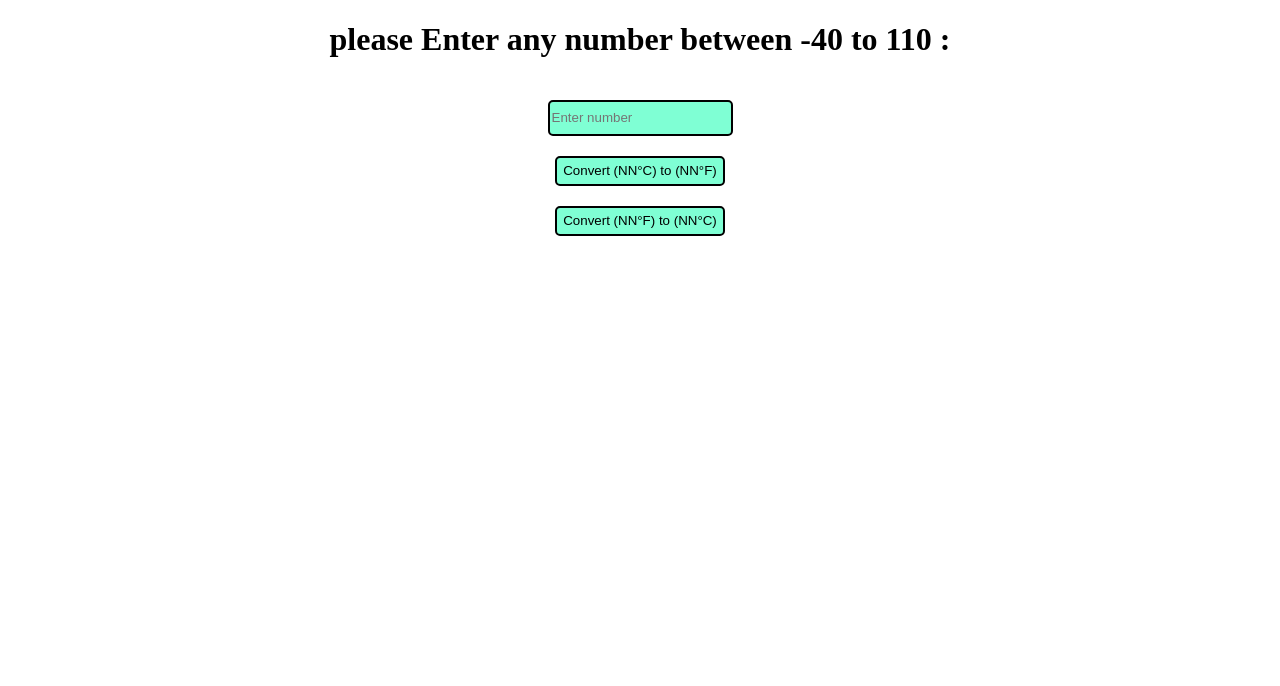
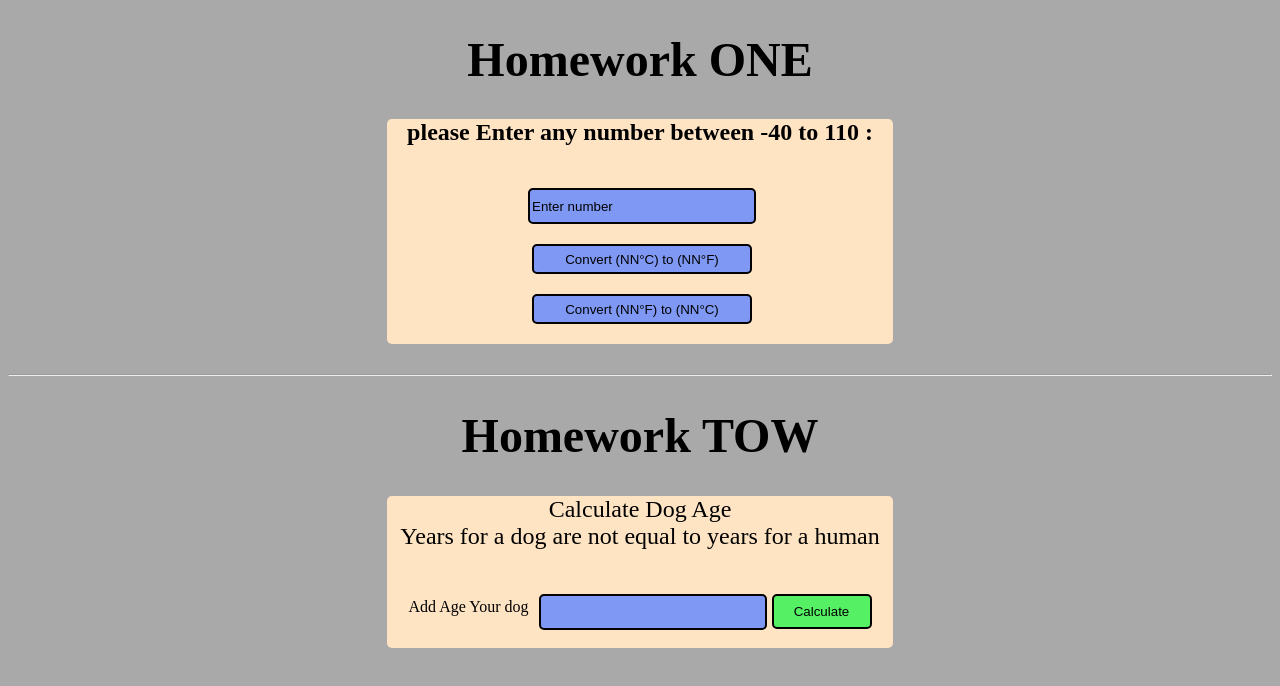
Before and after one commit to Ibrahim-wais-22/task-js1, a plain HTML site: page index.html in a window 1280 px wide. Drawn offline with Linux system fonts and the light colour scheme.

Commit message:
homework tow

```diff
--- a/css/style.css
+++ b/css/style.css
@@ -1,13 +1,25 @@
+body {
+    background-color: darkgray;
+}
 h1{
+    font-size: 3rem;
+    margin: 10;
+    text-align: center;
+}
+h2{
     margin: 10;
     text-align: center;
 }
 .btn2{
+    width: 220px;
     height: 30px;
-    background-color: aquamarine;
+    background-color: rgb(126, 152, 243);
     border: 2px solid #000;
     border-radius: 5px;
     margin-top: 20px;
+}
+.btn2::placeholder{
+    color: #000;
 }
 .container{
     width: 100%;
@@ -15,4 +27,39 @@ h1{
     flex-direction: column;
     align-items: center;
     justify-content: center;
+    padding: 2px;
 }
+.hw{
+    background-color: bisque;
+    margin: 30px 30% ;
+    /* margin-right: 30%; */
+
+    border-radius: 5px;
+}
+/* ---------homework tow ------------- */
+p{
+    text-align: center;
+    font-size: 1.5rem;
+}
+.inputdiv{
+    display: flex;
+    align-items: center;
+    justify-content: center;
+
+}
+.lAge{
+ margin-right: 10px;
+ margin-top: 10px;
+}
+.btn1{
+    width: 100px;
+    height: 35px;
+    background-color: rgb(86, 240, 101);
+    border: 2px solid #000;
+    border-radius: 5px;
+    margin-top: 20px;
+    margin-left: 5px;
+}
+.resultAgeDog{
+    color: rgb(63, 171, 74);;
+}
--- a/index.html
+++ b/index.html
@@ -5,14 +5,32 @@
     <meta http-equiv="X-UA-Compatible" content="IE=edge">
     <meta name="viewport" content="width=device-width, initial-scale=1.0">
     <link rel="stylesheet" href="css/style.css">
-    <title>Tesk one</title>
+    <title>Tesks js</title>
 </head>
 <body>
-    <h1 id="ww"  >please Enter any number between -40 to 110 : </h1>
-    <div class="container">
-        <input class="btn2" type="text" id="in" placeholder="Enter number" >
-        <button class="btn2" id="outC"  >Convert (NN°C) to (NN°F)</button>
-        <button class="btn2" id="outF">Convert (NN°F) to (NN°C)</button>
+    <h1>Homework ONE</h1>
+    <div class="hw">
+        <h2 id="ww"  >please Enter any number between -40 to 110 : </h2>
+        <div class="container">
+            <input class="btn2" type="number" id="in" placeholder="Enter number" >
+            <button class="btn2" id="outC"  >Convert (NN°C) to (NN°F)</button>
+            <button class="btn2" id="outF">Convert (NN°F) to (NN°C)</button><br>
+        </div>
+    </div>
+    <hr>
+    <h1>Homework TOW</h1>
+    <div class="hw">
+        <p>Calculate Dog Age <br>Years for a dog are not equal to years for a human </p>
+        <h2 class="resultAgeDog"></h2>
+        <div class="inputdiv">
+
+            <label for="Age" class="lAge" >Add Age Your dog</label>
+            <input class="btn2" id="Age" type="number" name="Age">
+
+
+            <button class="btn1" onclick="CalculateDogAge()">Calculate</button>
+        </div>
+<br>
     </div>
     <script src="js/script.js"></script>
 </body>
--- a/js/script.js
+++ b/js/script.js
@@ -27,3 +27,15 @@ document.getElementById("outF").onclick= function(){
         document.getElementById('ww').innerHTML = "<i style='color:red;'>Error</i> Please Enter any number between -40 to 230";
     }
 }
+// ---------------------------homework tow-----------------
+const dog={
+    name:'my dog',
+    color:'black',
+    Age:function(a){return a*7;},
+    size:'small',
+}
+function CalculateDogAge(){
+    let inputAge = document.getElementById("Age").value;
+    let h1Age = document.querySelector('.resultAgeDog').innerHTML= "Age your Dog = "+dog.Age(inputAge);
+    return h1Age;
+}
```
